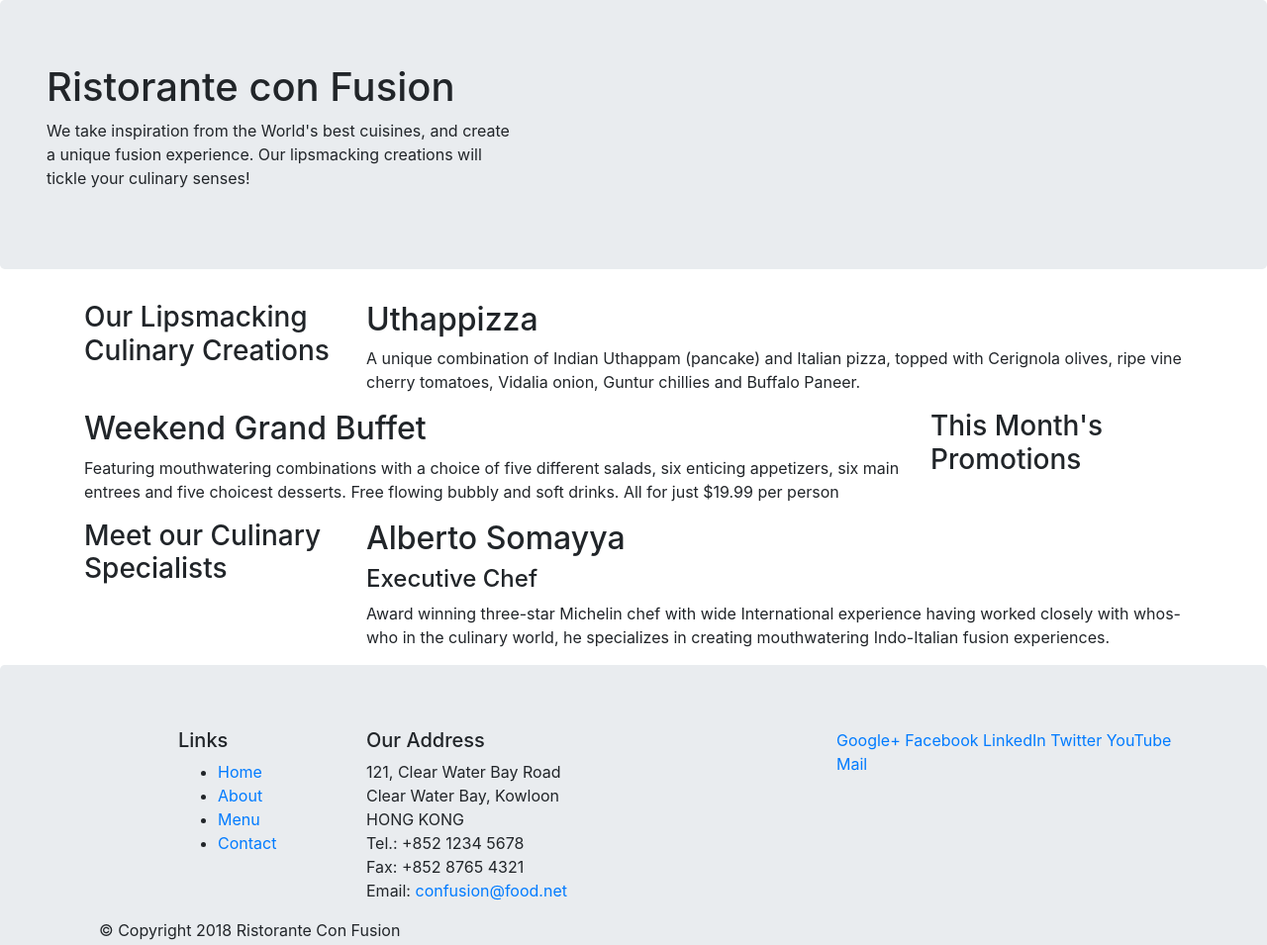
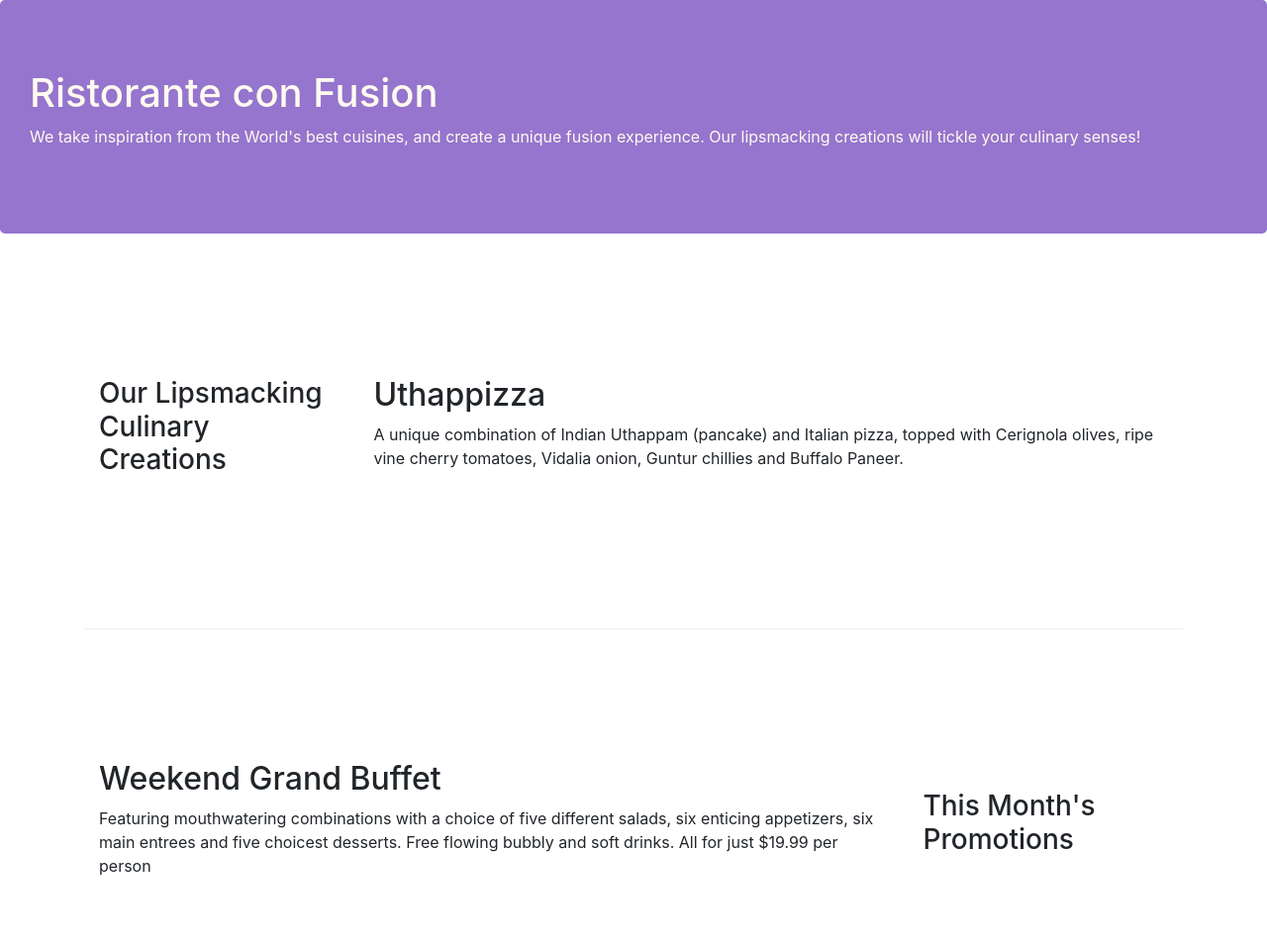
Before and after one commit to amalmohann/bootstrap4, a website: page index.html in a window 1280 px wide. Shown: the top 955 px of the page at 99% size. Drawn offline with nearby package versions, Linux system fonts and the light colour scheme.

Commit message:
grid system part 2

```diff
--- /dev/null
+++ b/css/styles.css
@@ -0,0 +1,31 @@
+.row-header{
+    margin:0px auto;
+    padding:0px;
+}
+
+.row-content{
+    margin:0px auto;
+    padding: 50px 0px 50px 0px;
+    border-bottom: 1px ridge;
+    min-height: 400px;
+}
+
+.jumbotron {
+    padding:70px 30px 70px 30px;
+    margin:0px auto;
+    background: #9575CD ;
+    color:floralwhite;
+}
+
+address{
+    font-size:80%;
+    margin:0px;
+    color:#0f0f0f;
+}
+a {
+    color: #bdd9ff;
+  }
+
+.footer-font{
+    color:#bdd9ff
+}
--- a/index.html
+++ b/index.html
@@ -9,13 +9,14 @@
 
     <!-- Bootstrap CSS -->
     <link rel="stylesheet" href="node_modules/bootstrap/dist/css/bootstrap.min.css">
+    <link rel="stylesheet" href="css/styles.css">
     <title>Ristorante Con Fusion</title>
 </head>
 
 <body>
 
     <header class="jumbotron">
-            <div class="col-12 col-sm-5">
+            <div class="row row-header">
                 <div>
                     <h1>Ristorante con Fusion</h1>
                     <p>We take inspiration from the World's best cuisines, and create a unique fusion experience. Our lipsmacking creations will tickle your culinary senses!</p>
@@ -27,7 +28,7 @@
     </header>
 
     <div class="container">
-        <div class="row">
+        <div class="row row-content align-items-center">
             <div  class="col-12 col-sm-4 col-md-3">
                 <h3>Our Lipsmacking Culinary Creations</h3>
             </div>
@@ -38,7 +39,7 @@
         </div>
 
 
-        <div class="row">
+        <div class="row row-content align-items-center">
             <div class="col-12 col-sm-4 order-sm-last col-md-3">
                 <h3>This Month's Promotions</h3>
             </div>
@@ -48,7 +49,7 @@
             </div>
         </div>
 
-        <div class="row">
+        <div class="row row-content align-items-center">
             <div class="col-12 col-sm-4 col-md-3">
                 <h3>Meet our Culinary Specialists</h3>
             </div>
@@ -64,8 +65,8 @@
         <div class="container">
             <div class="row">
                 <div class="col-4 offset-1 col-sm-2">
-                    <h5>Links</h5>
-                    <ul>
+                    <h5 class="footer-font">Links</h5>
+                    <ul class="list-unstyled">
                         <li><a href="#">Home</a></li>
                         <li><a href="#">About</a></li>
                         <li><a href="#">Menu</a></li>
@@ -73,7 +74,7 @@
                     </ul>
                 </div>
                 <div class="col-7 col-sm-5">
-                    <h5>Our Address</h5>
+                    <h5 class="footer-font">Our Address</h5>
                     <address>
 		              121, Clear Water Bay Road<br>
 		              Clear Water Bay, Kowloon<br>
@@ -83,7 +84,7 @@
 		              Email: <a href="mailto:confusion@food.net">confusion@food.net</a>
 		           </address>
                 </div>
-                <div class="col-12 col-sm-4">
+                <div class="col-12 col-sm-4 align-self-center text-center">
                     <div>
                         <a href="http://google.com/+">Google+</a>
                         <a href="http://www.facebook.com/profile.php?id=">Facebook</a>
@@ -94,9 +95,9 @@
                     </div>
                 </div>
            </div>
-           <div class="col-auto">
-                <div>
-                    <p>© Copyright 2018 Ristorante Con Fusion</p>
+           <div class="row justify-content-center ">
+                <div class="col-auto">
+                       <p>© Copyright 2018 Ristorante Con Fusion</p>
                 </div>
            </div>
         </div>
```
